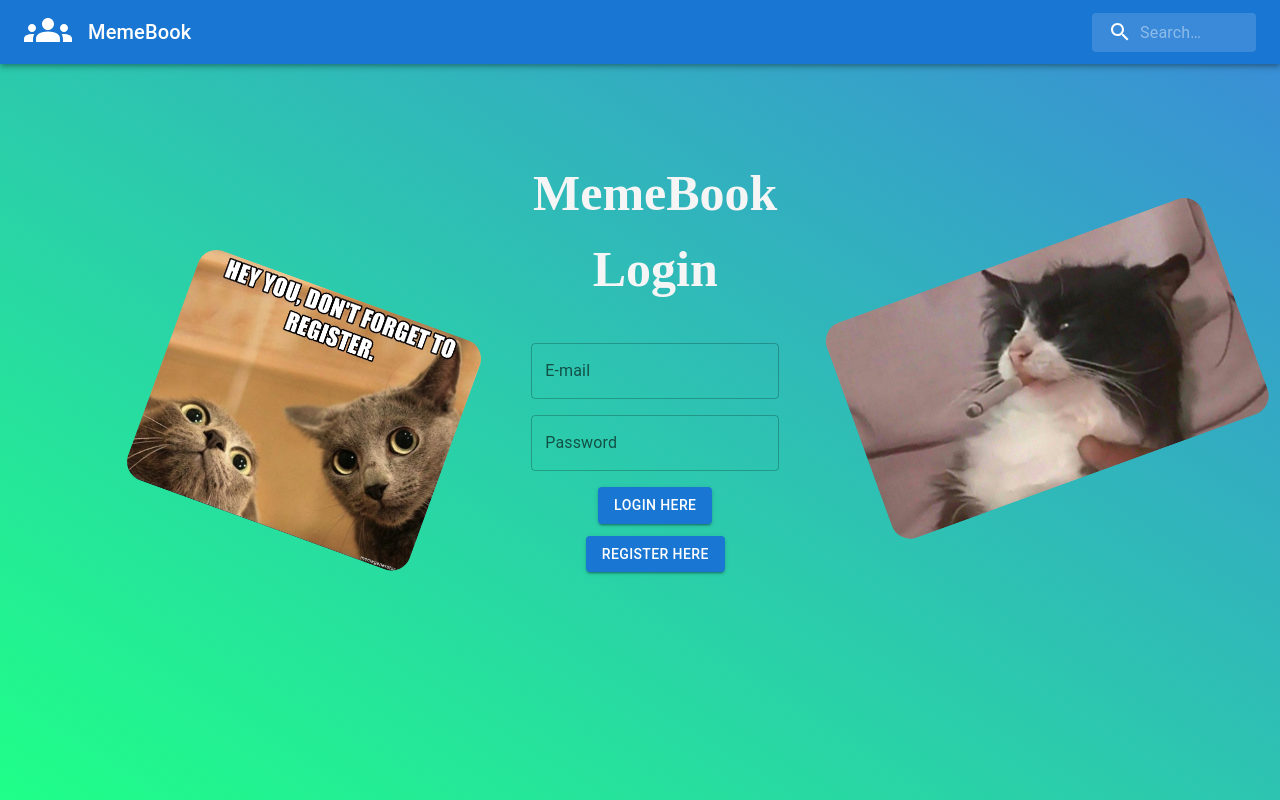
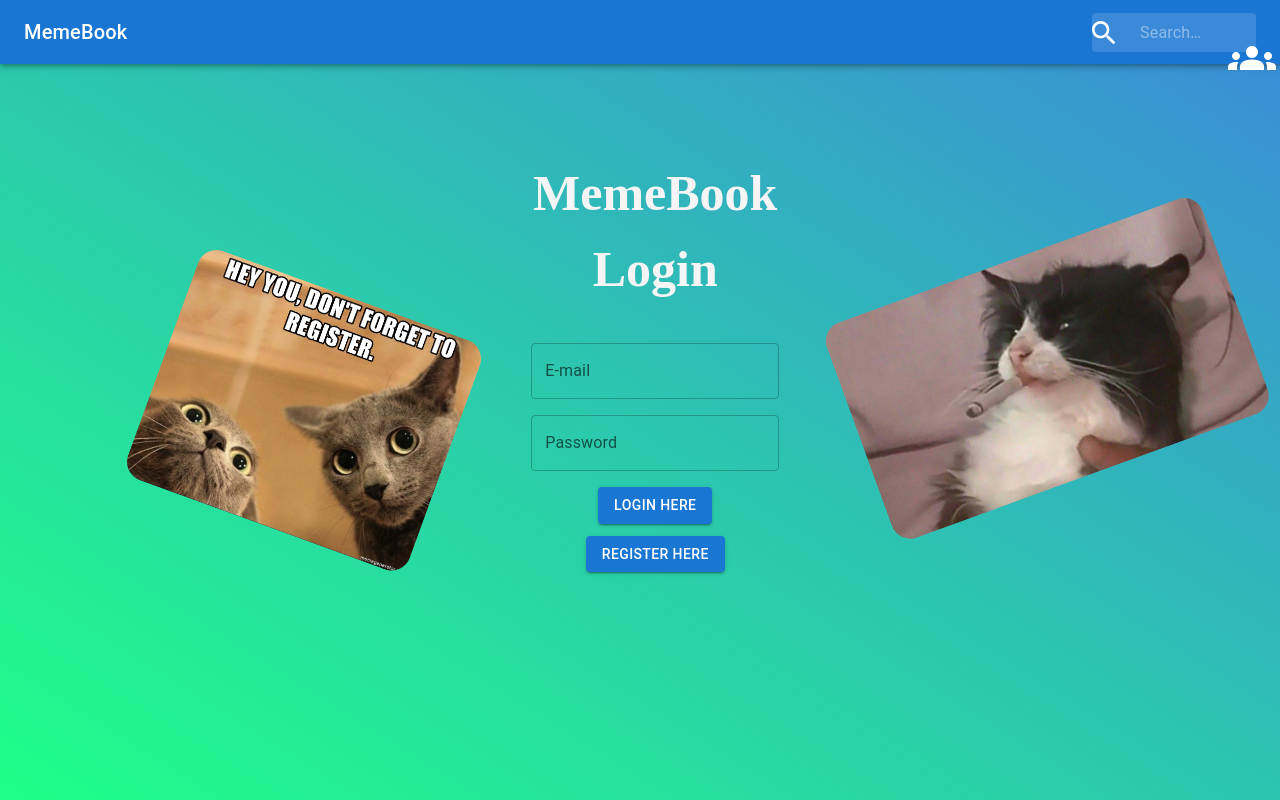
Before and after one commit to KingDanx/SocialMedia-FrontEnd, a React (Create React App) app: page / in a window 1280 px wide. Shown: the top 800 px of the page. Built offline with nearby package versions, Linux system fonts and the light colour scheme; no server answers; a web font is replaced by a local one.

Commit message:
need to move a few lines to make work will do when get home

```diff
--- a/src/components/PostMapper.jsx
+++ b/src/components/PostMapper.jsx
@@ -11,6 +11,7 @@ import Button from "@mui/material/Button";
 import "./styles/Post.css";
 import "./styles/PostMapper.css";
 import FavoriteIcon from "@mui/icons-material/Favorite";
+import DeleteForeverIcon from '@mui/icons-material/DeleteForever';
 
 const PostMapper = ({ user, render, allUsers, setProfile }) => {
   let friendPostArray = allUsers.filter((friend) =>
@@ -82,7 +83,8 @@ const PostMapper = ({ user, render, allUsers, setProfile }) => {
           .map((friend, index) => (
             <div className="card" key={index}>
               <Card sx={{ maxWidth: 400 }}>
-                <div className="style-post-name">{friend.firstName} {friend.lastName}</div>
+                <div className="style-post-name">{friend.firstName} {friend.lastName}</div><DeleteForeverIcon className="
+.style-trashcan"/>
                 <CardMedia
                   component="img"
                   alt="green iguana"
--- a/src/components/styles/PostMapper.css
+++ b/src/components/styles/PostMapper.css
@@ -27,3 +27,14 @@
     padding-right: 8px;
 
 }
+.style-trashcan {
+
+}
+svg{
+    float: right!important;
+    position: absolute!important;
+    right: 0!important;
+    margin-right: 4px!important;
+    margin-top: 2px!important;
+    font-size: xx-large!important;
+}
```
Lines whose indentation alone changed are shown as unchanged.
